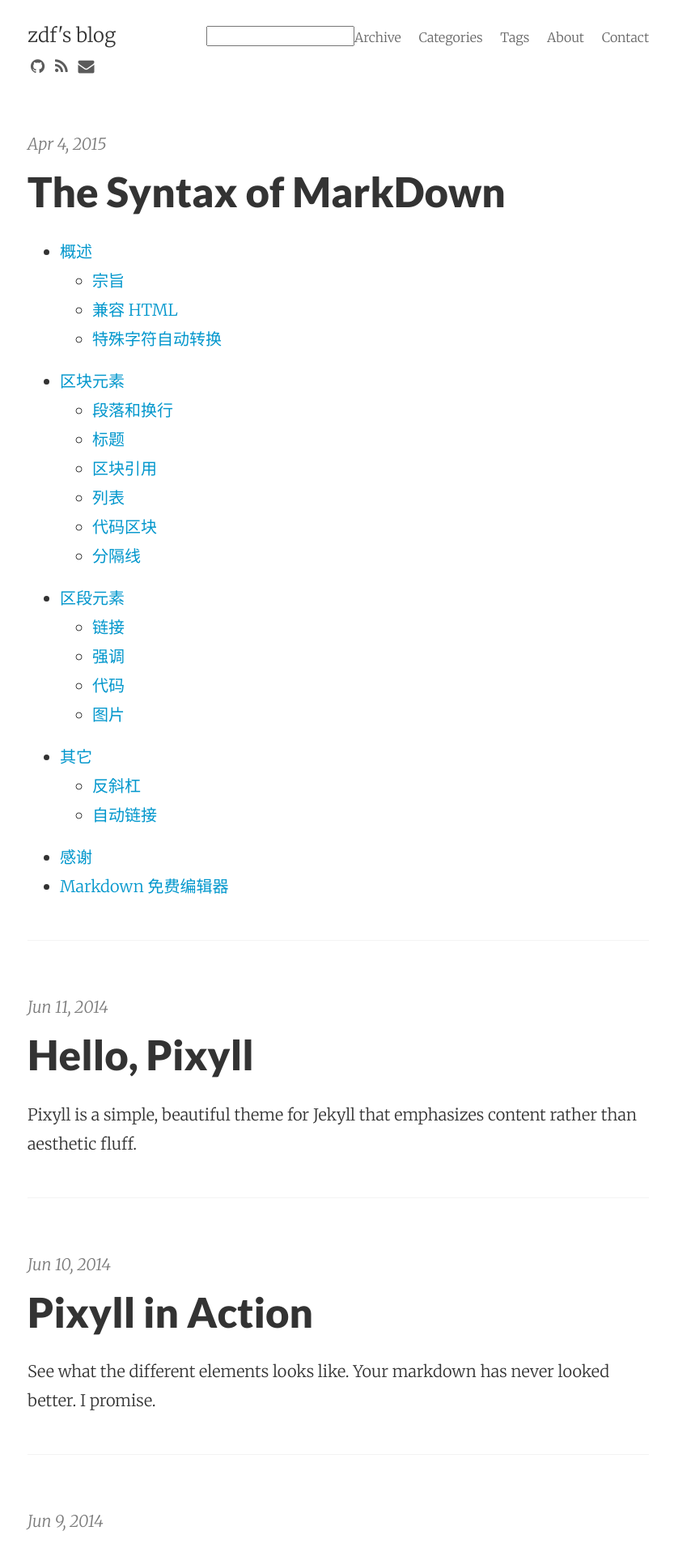
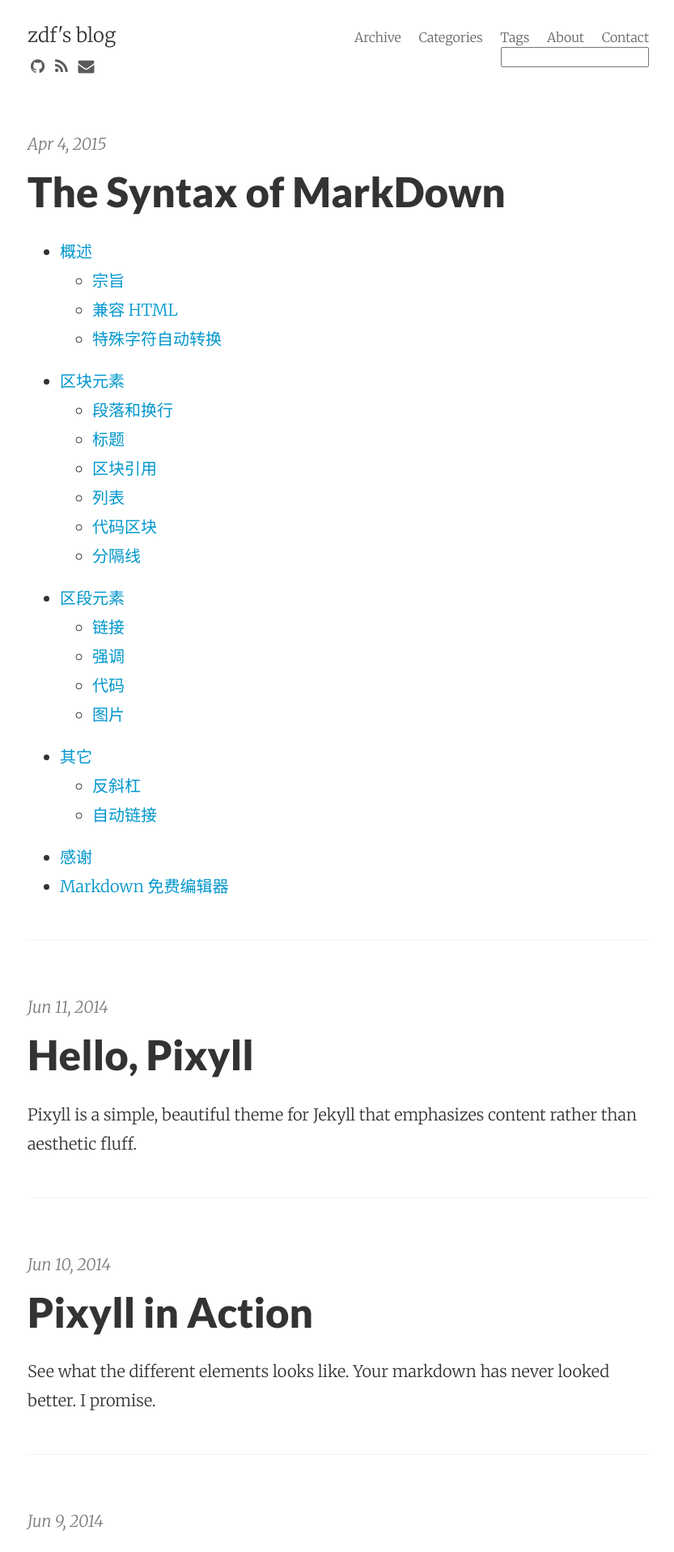
Before and after one commit to zdf1230/zdf1230.github.io, a Jekyll site: the page built from index.html, in a window 1280 px wide. Shown: the top 1917 px of the page at 81% size, without its empty margins (222-1055 px from the left). Built offline with Jekyll 4.4.1, drawn with Linux system fonts in a browser that asks for light colours; nearby versions of some CDN libraries; Markdown is read by kramdown in place of the engine named in the settings; the list of posts is cut into pages by our own code; comment, search, counter and statistics services are not loaded.

Commit message:
Update4.8.1

```diff
--- a/_includes/header.html
+++ b/_includes/header.html
@@ -5,12 +5,15 @@
       <nav class="site-nav right">
         {% include navigation.html %}
       </nav>
-	  <div class="right">
+
+      <div class="clearfix"></div>
+
+	   <div class="right">
 		<form>
 			<input type="text" id="st-search-input" class="st-search-input" />
 		</form>
 	  </div>
-      <div class="clearfix"></div>
+
       {% if site.show_social_icons %}
         {% include social_links.html %}
       {% endif %}
```
